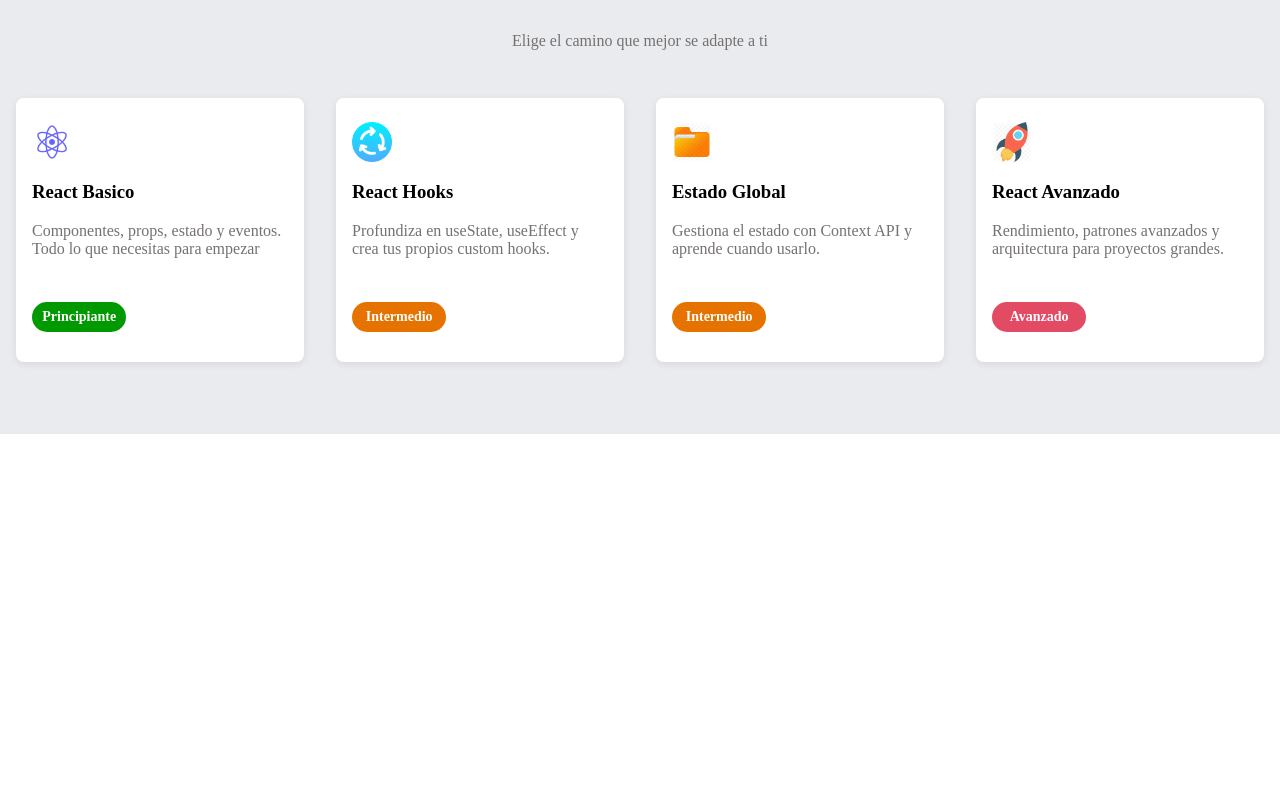
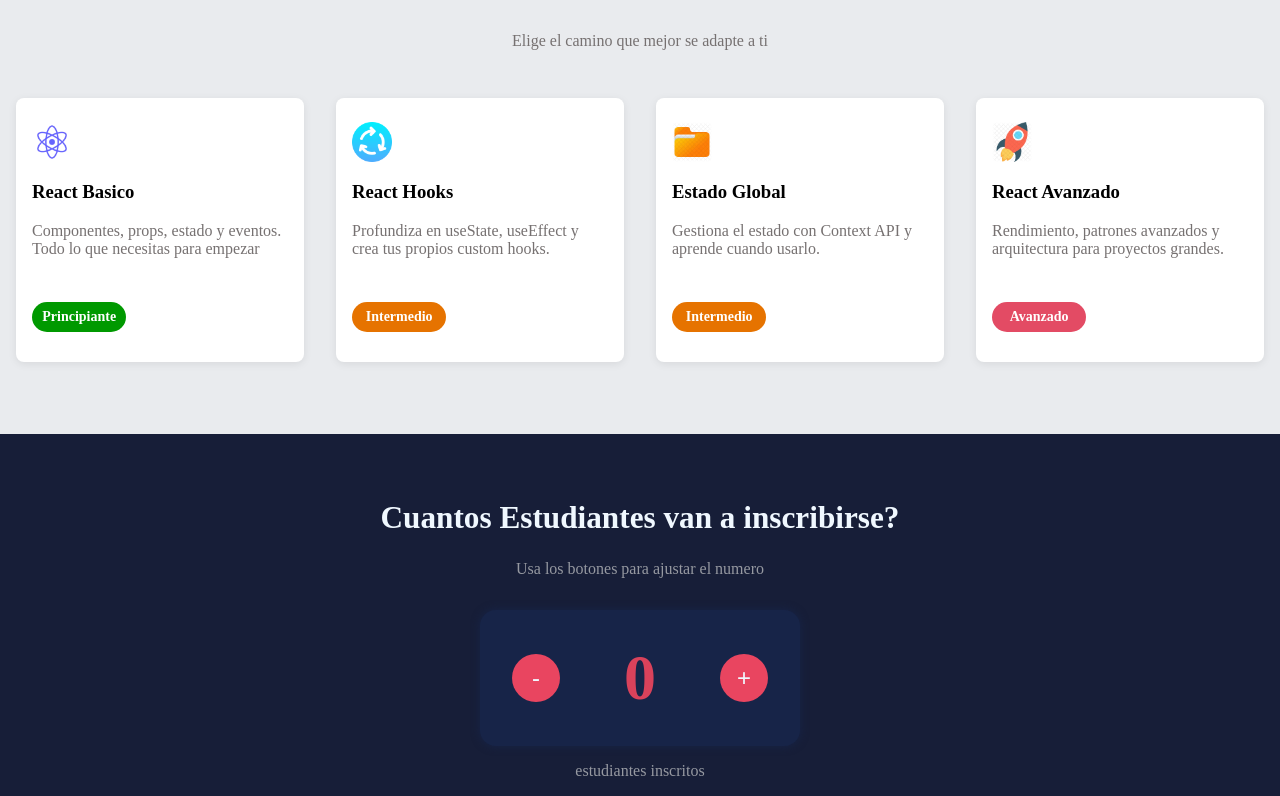
Before and after one commit to alfredoTous/React-Fundamentos, a React (Vite) app: page / in a window 1280 px wide. Shown: the part 570-1366 px from the top of the page. Before the commit the page ends 1004 px from the top, so only its background shows below. Built offline with nearby package versions, Linux system fonts and the light colour scheme.

Commit message:
feat: implement CounterSection and counter

```diff
--- a/src/App.jsx
+++ b/src/App.jsx
@@ -1,6 +1,7 @@
 import Header from "./components/Header";
 import Banner from "./components/Banner";
 import CoursesSection from "./components/CoursesSection";
+import CounterSection from "./components/CounterSection";
 import './App.css'
 
 function App()
@@ -10,6 +11,7 @@ function App()
             <Header/>
             <Banner/>
             <CoursesSection/>
+            <CounterSection/>
         </>
     )
 }
--- /dev/null
+++ b/src/components/Counter.css
@@ -0,0 +1,23 @@
+
+
+.counter
+{
+    margin-top: 1rem;
+    display: flex;
+    justify-content: center;
+    align-items: center;
+    gap: 3rem;
+    width: 20rem;
+    height: 8.5rem;
+    border-radius: 1rem;
+    background-color: #172448;
+    color: #d9425b;
+    font-weight: bold;
+    font-size: 4rem;
+    box-shadow: 0 0 0.5rem #172448;
+}
+
+.counter span {
+    text-align: center;
+    width: 4rem;
+}
--- /dev/null
+++ b/src/components/Counter.jsx
@@ -0,0 +1,18 @@
+import { useState } from 'react';
+import './Counter.css'
+import CounterButton from './CounterButton';
+
+function Counter()
+{
+
+    let [counterState, setCounterState] = useState(0);
+    return (
+        <div className='counter'>
+            <CounterButton sign={'-'} onClick={() => setCounterState(counterState-1)}/>
+            <span>{counterState}</span>
+            <CounterButton sign={'+'} onClick={() => setCounterState(counterState+1)}/>
+        </div>
+    )
+}
+
+export default Counter;
--- /dev/null
+++ b/src/components/CounterButton.css
@@ -0,0 +1,17 @@
+
+.counterButton
+{
+    width: 3rem;
+    height: 3rem;
+    border-radius: 50%;
+    border: none;
+    font-size: 1.5rem;
+    text-align: center;
+    background-color: #e94560;
+    color: aliceblue;
+}
+
+.counterButton:hover
+{
+    cursor: pointer;
+}
--- /dev/null
+++ b/src/components/CounterButton.jsx
@@ -0,0 +1,10 @@
+import './CounterButton.css'
+
+function CounterButton({sign, onClick})
+{
+    return (
+        <button className="counterButton" onClick={onClick}>{sign}</button>
+    )
+}
+
+export default CounterButton;
--- /dev/null
+++ b/src/components/CounterSection.css
@@ -0,0 +1,21 @@
+
+.counterSection
+{
+    padding-top: 2.5rem;
+    display: flex;
+    flex-direction: column;
+    align-items: center;
+    background-color: #171e38;
+}
+
+.counterSection h2
+{
+    font-size: 1.953rem;
+    color: aliceblue;
+    margin-bottom: 0.5rem;
+}
+
+.counterSection p
+{
+    color: #9699a1;
+}
--- /dev/null
+++ b/src/components/CounterSection.jsx
@@ -0,0 +1,16 @@
+import './CounterSection.css'
+import Counter from './Counter';
+
+function CounterSection()
+{
+    return (
+        <div className="counterSection">
+            <h2>Cuantos Estudiantes van a inscribirse?</h2>
+            <p>Usa los botones para ajustar el numero</p>
+            <Counter/>
+            <p>estudiantes inscritos</p>
+        </div>
+    )
+}
+
+export default CounterSection;
```
